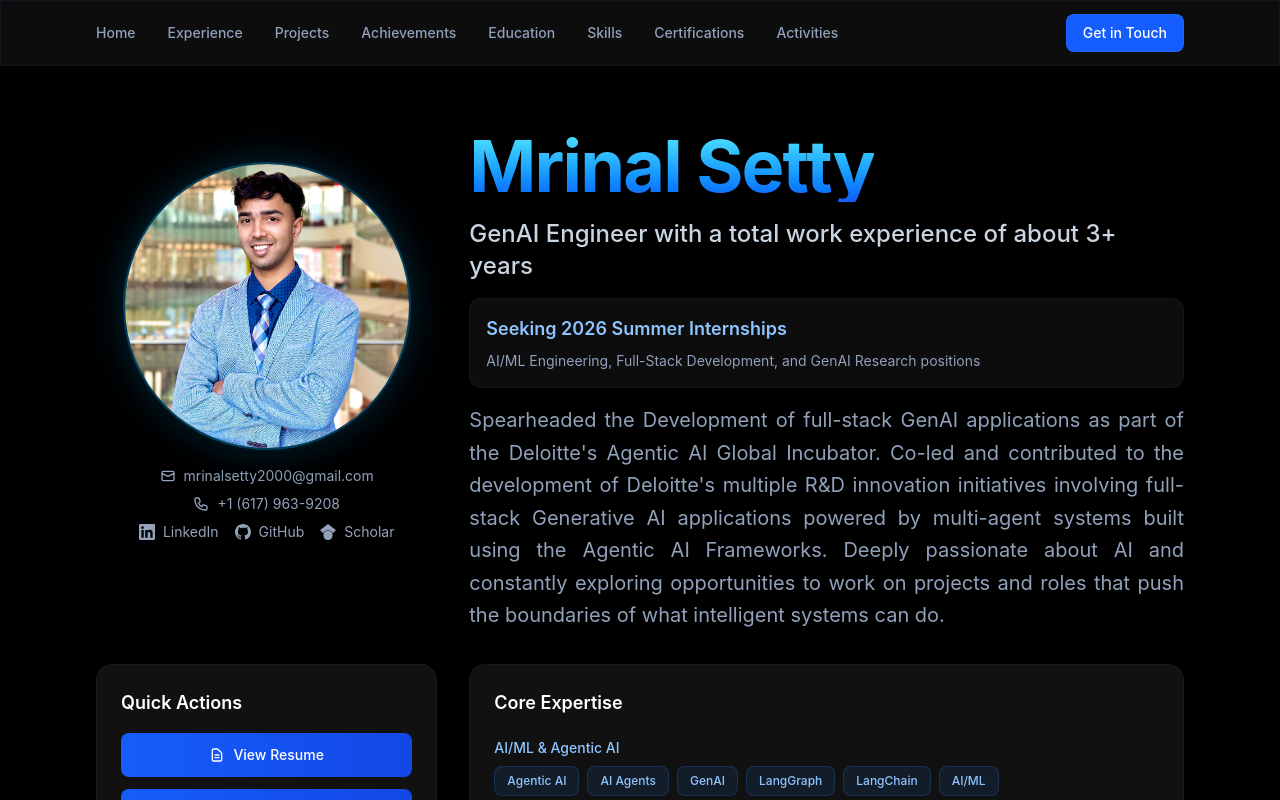
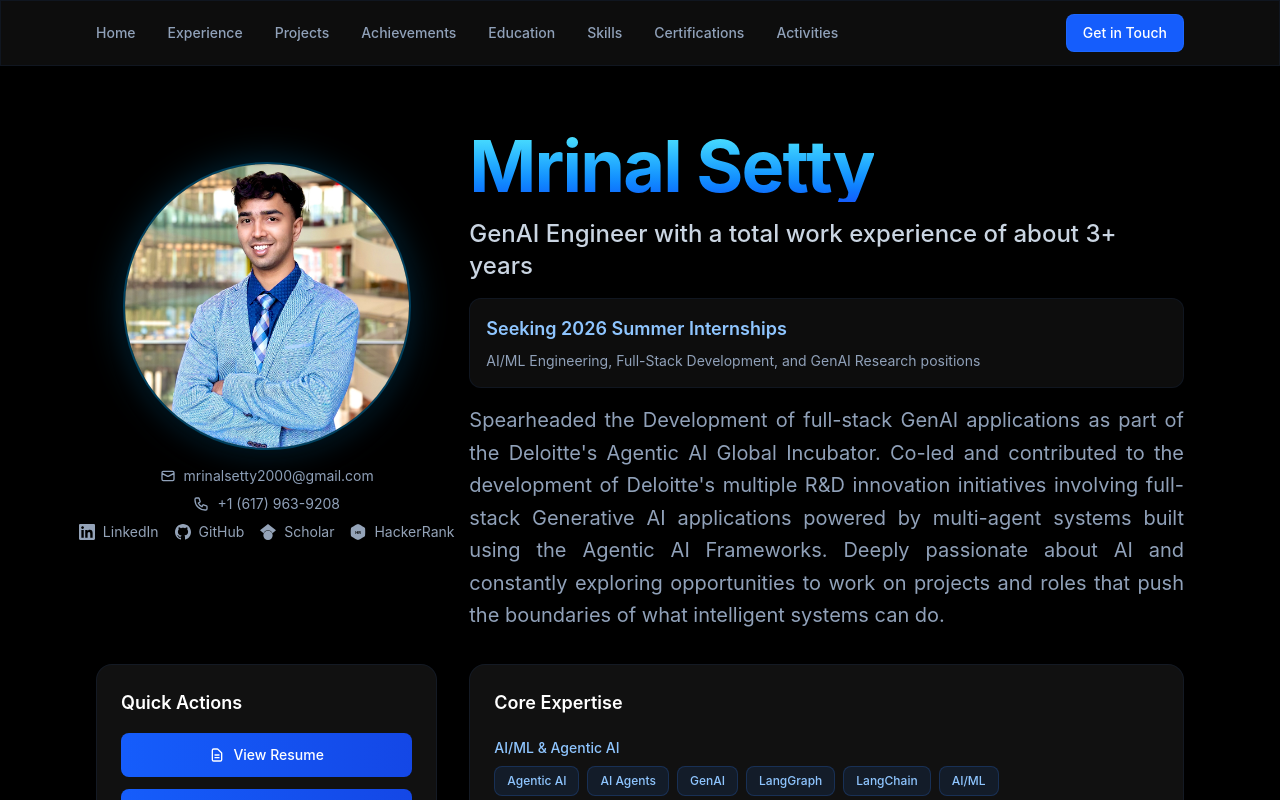
Before and after one commit to mrinalsetty/mrinalsetty-portfolio, a Next.js app: page / in a window 1280 px wide. Shown: the top 800 px of the page. Built offline with nearby package versions, Linux system fonts and the light colour scheme.

Commit message:
update portfolio website

```diff
--- a/src/components/sections/HeroSection.tsx
+++ b/src/components/sections/HeroSection.tsx
@@ -144,6 +144,31 @@
                       <path d="M5.242 13.769L0 9.5 12 0l12 9.5-5.242 4.269C17.548 11.249 14.978 9.5 12 9.5c-2.977 0-5.548 1.748-6.758 4.269zM12 10a7 7 0 1 0 0 14 7 7 0 0 0 0-14z" />
                     </svg>
                     Scholar
+                  </a>
+                  <a
+                    href={personalInfo.hackerrank}
+                    target="_blank"
+                    rel="noopener noreferrer"
+                    className="social-icon cursor-hover flex items-center gap-2"
+                  >
+                    <svg
+                      className="w-4 h-4"
+                      viewBox="0 0 24 24"
+                      fill="currentColor"
+                    >
+                      <path d="M12 0c1.285 0 9.75 4.886 10.392 6 .645 1.115.645 10.885 0 12C21.75 19.114 13.287 24 12 24s-9.75-4.886-10.392-6C1.002 16.885 1.002 7.115 1.608 6 2.25 4.886 10.715 0 12 0z" />
+                      <text
+                        x="12"
+                        y="15"
+                        fontSize="6"
+                        textAnchor="middle"
+                        fill="black"
+                        fontWeight="bold"
+                      >
+                        HR
+                      </text>{" "}
+                    </svg>
+                    HackerRank
                   </a>
                 </div>
               </div>
--- a/src/data/constants.ts
+++ b/src/data/constants.ts
@@ -141,6 +141,7 @@
   github: "https://github.com/mrinalsetty",
   githubRepos: "https://github.com/mrinalsetty?tab=repositories",
   googleScholar: "https://scholar.google.com/citations?user=wgU5qAsAAAAJ&hl=en",
+  hackerrank: "https://www.hackerrank.com/profile/mrinalsetty",
   resume:
     "https://drive.google.com/file/d/1Lo5yKw0Uns0ajpXkIykLwLjOAMRjDs8_/view?usp=drive_link",
   quickFacts: [
@@ -156,7 +157,7 @@
     institution: "Northeastern University, Khoury College of Computer Sciences",
     degree:
       "Master of Science in Computer Science (Focus: Artificial Intelligence)",
-    period: "SEP 2025-PRESENT",
+    period: "SEP 2025-MAY 2027",
     location: "Boston, MA",
   },
   {
--- a/src/types/index.ts
+++ b/src/types/index.ts
@@ -36,6 +36,7 @@
   github: string;
   githubRepos: string;
   googleScholar: string;
+  hackerrank: string;
   resume: string;
   quickFacts: string[];
 }
```
